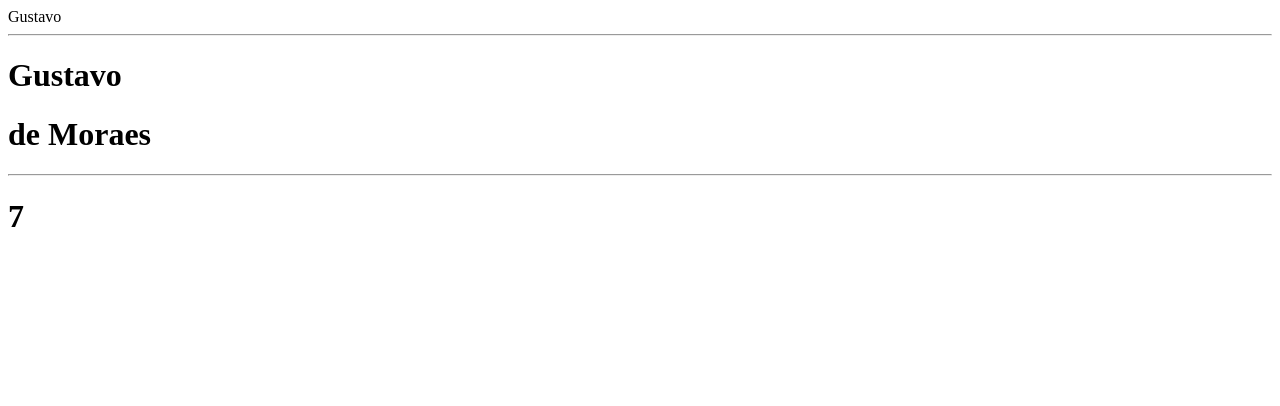
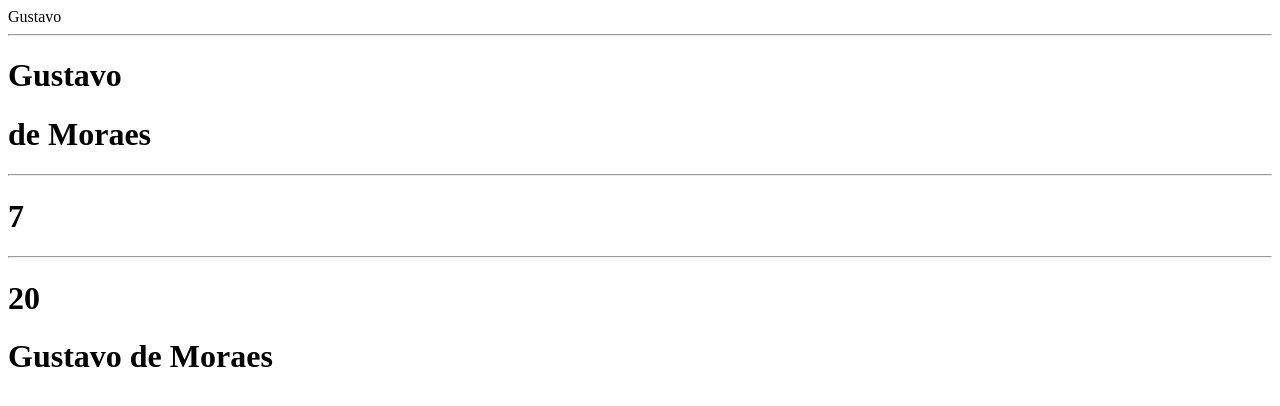
Before and after one commit to gstv57/vue-repo-learning, a Vue app: page / in a window 1280 px wide. Shown: the top 406 px of the page. Built offline with nearby package versions, Linux system fonts and the light colour scheme.

Commit message:
basic props validation

```diff
--- a/src/App.vue
+++ b/src/App.vue
@@ -3,7 +3,7 @@ import { ref } from 'vue'
 import DynamicPropsComponent from './components/DynamicPropsComponent.vue'
 import StaticPropsComponent from './components/StaticPropsComponent.vue'
 import ChaningPropsValue from './components/ChaningPropsValue.vue'
-
+import PropValidation from './components/PropValidation.vue'
 const firstName = ref('Gustavo')
 const lastName = ref('de Moraes')
 
@@ -16,4 +16,6 @@ const myFavoriteNumber = ref(7)
   <DynamicPropsComponent :firstName="firstName" :lastName="lastName" />
   <hr />
   <ChaningPropsValue :myFavoriteNumber="myFavoriteNumber" />
+  <hr />
+  <PropValidation :fullName="20" :age="'Gustavo de Moraes'" />
 </template>
--- /dev/null
+++ b/src/components/PropValidation.vue
@@ -0,0 +1,12 @@
+<script setup>
+// Basic Validation
+const props = defineProps({
+  fullName: String,
+  age: Number,
+})
+</script>
+
+<template>
+  <h1>{{ props.fullName }}</h1>
+  <h1>{{ props.age }}</h1>
+</template>
```
